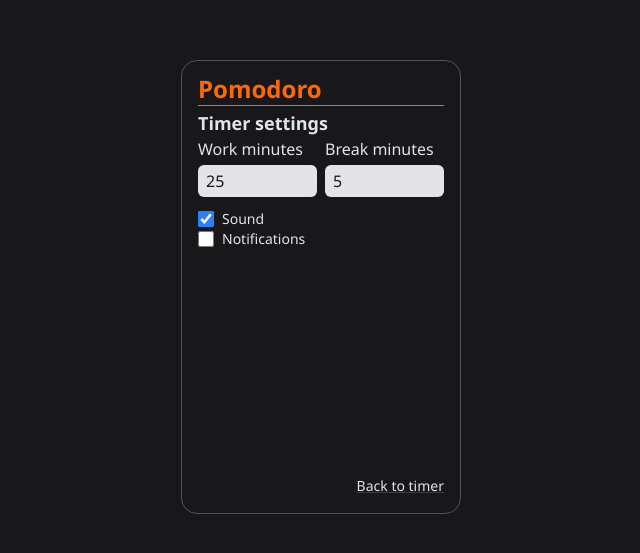
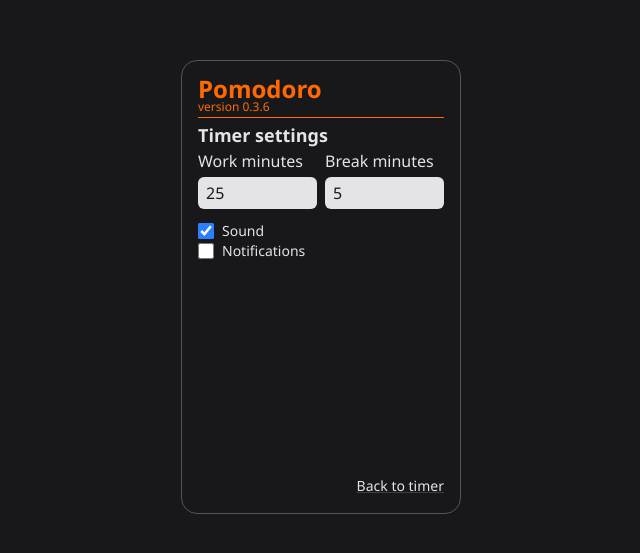
Before and after one commit to kevinashworth/pomodoro, a React (Vite) app: page /settings in a window 1280 px wide. Shown: the part 113-666 px from the top of the page, without its empty margins (319-959 px from the left). Built offline with nearby package versions, Linux system fonts and the light colour scheme.

Commit message:
feat(settings): display app version
Show the version from the generated module in the settings header.

```diff
--- a/src/pages/settings.tsx
+++ b/src/pages/settings.tsx
@@ -7,6 +7,7 @@
 import Layout from "@/layout/layout";
 import WindowFrame from "@/layout/window-frame";
 import { checkPermission } from "@/utils/notifications";
+import { version } from "@/version.mjs";
 
 function SettingsPage() {
   const {
@@ -43,6 +44,9 @@
         <div className="flex h-full flex-col p-4">
           <div>
             <h1 className="leading-none text-orange-500">Pomodoro</h1>
+            <p className="text-xs leading-none text-orange-500" data-testid="pomodoro-version">
+              version {version}
+            </p>
             <div className="my-1 h-px bg-orange-500"></div>
           </div>
 
```
